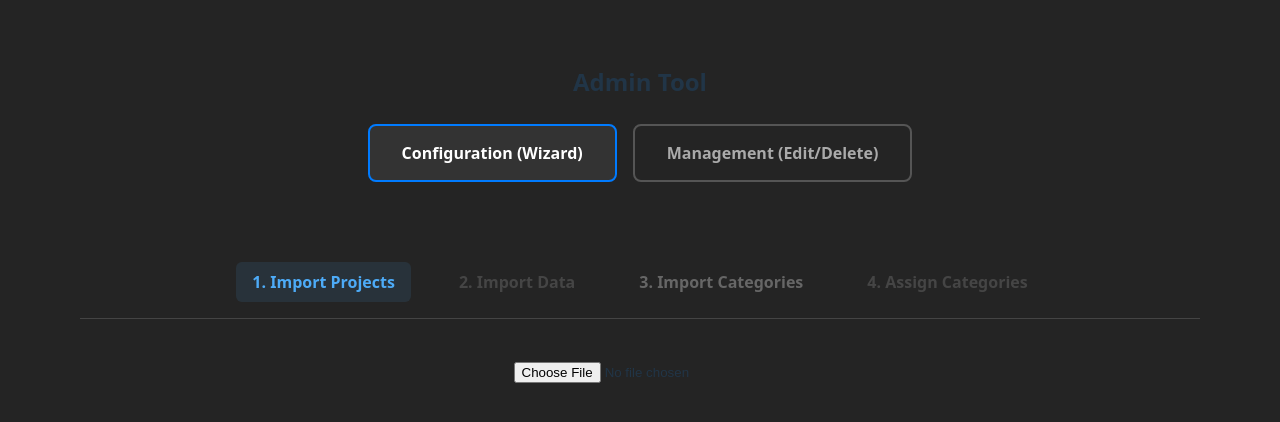
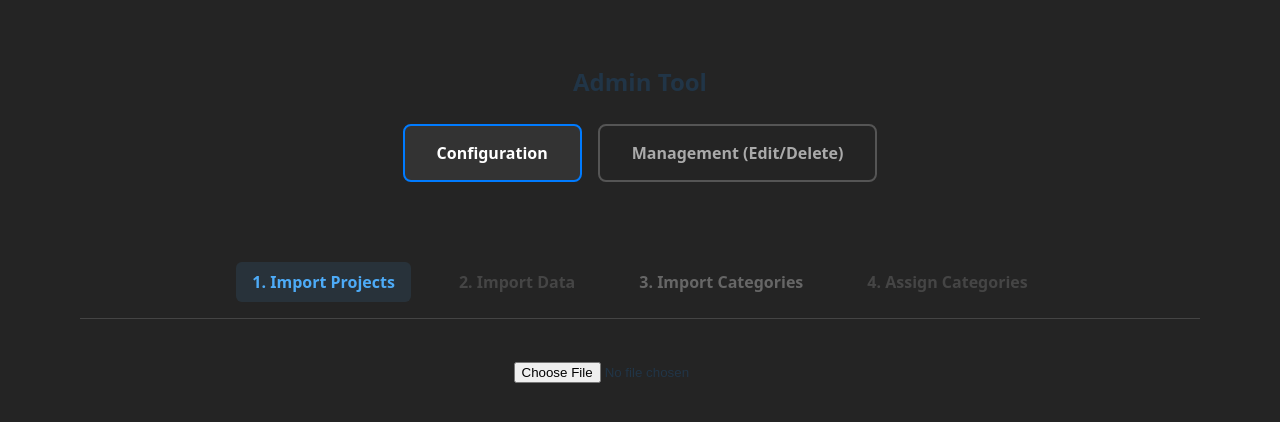
Before and after one commit to Learning-Dashboard/LD_admintool_frontend, a React (Vite) app: page / in a window 1280 px wide. Shown: the top 422 px of the page. Built offline with nearby package versions, Linux system fonts and the light colour scheme; no server answers.

Commit message:
feat: Update button labels for clarity in EditProjectForm and AdminDashboard

```diff
--- a/src/components/Projects/EditProject/EditProjectForm.jsx
+++ b/src/components/Projects/EditProject/EditProjectForm.jsx
@@ -261,7 +261,7 @@ function EditProjectForm({ project, onDone, onBack }) {
           className="custom-button primary"
           style={{ width: '100%', padding: '0.8rem', marginTop: '0.5rem', opacity: validating ? 0.7 : 1, marginLeft: 0 }}
         >
-          {validating ? "Verifying Membership..." : "Validate & Add Student"}
+          {validating ? "Verifying Membership..." : "Validate student"}
         </button>
       </section>
       <div style={{ display: 'flex', gap: '1rem', marginTop: '3rem' }}>
@@ -271,7 +271,7 @@ function EditProjectForm({ project, onDone, onBack }) {
           disabled={saving}
           style={{ flex: 2, padding: '1rem', fontSize: '1rem', marginLeft: 0 }}
         >
-          {saving ? "Saving Changes..." : "Save and Sync Team"}
+          {saving ? "Saving Changes..." : "Save & Synchronize team"}
         </button>
         <button
           className="custom-button"
--- a/src/views/AdminDashboard.jsx
+++ b/src/views/AdminDashboard.jsx
@@ -15,7 +15,7 @@ function AdminDashboard() {
           className={`tab-button ${activeTab === 'wizard' ? 'active' : ''}`}
           onClick={() => setActiveTab('wizard')}
         >
-          Configuration (Wizard)
+          Configuration
         </button>
         <button
           className={`tab-button ${activeTab === 'management' ? 'active' : ''}`}
```
